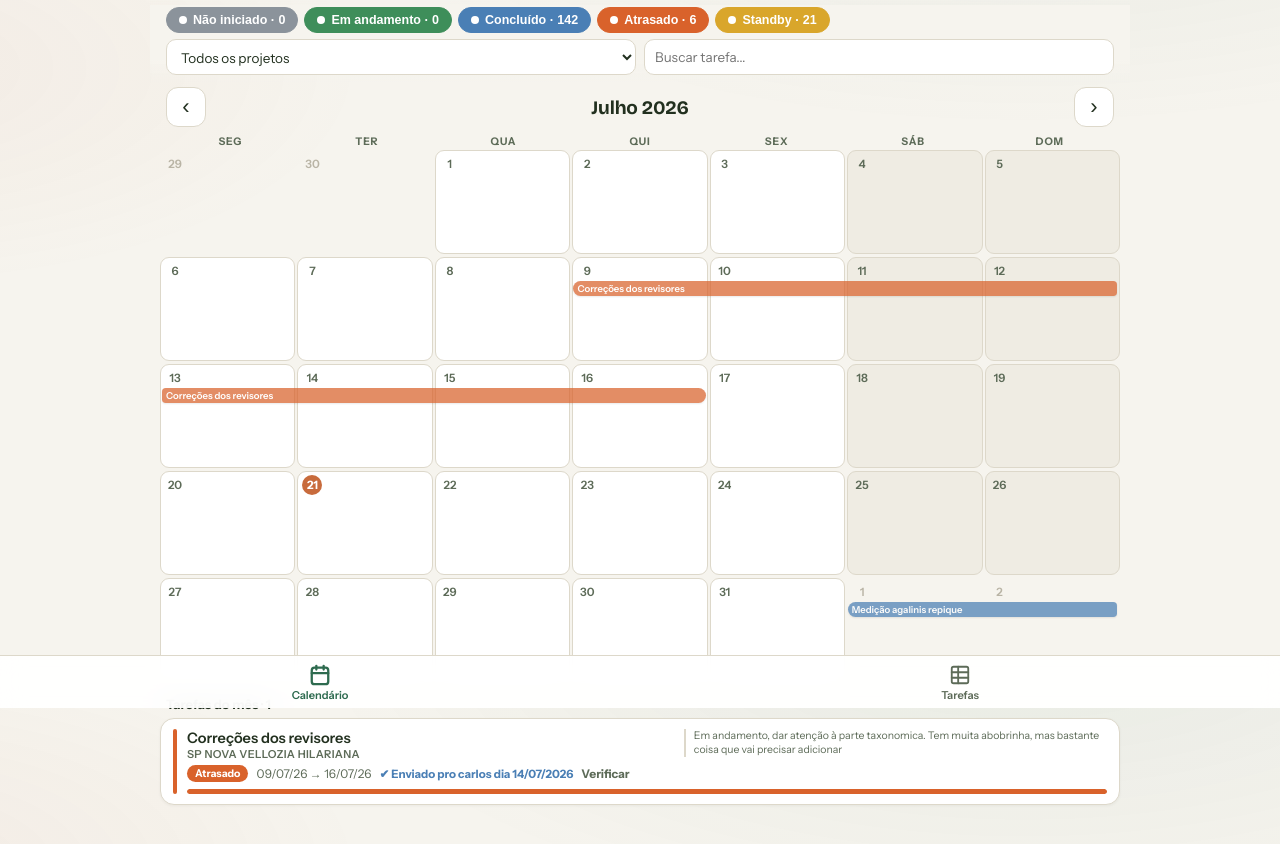
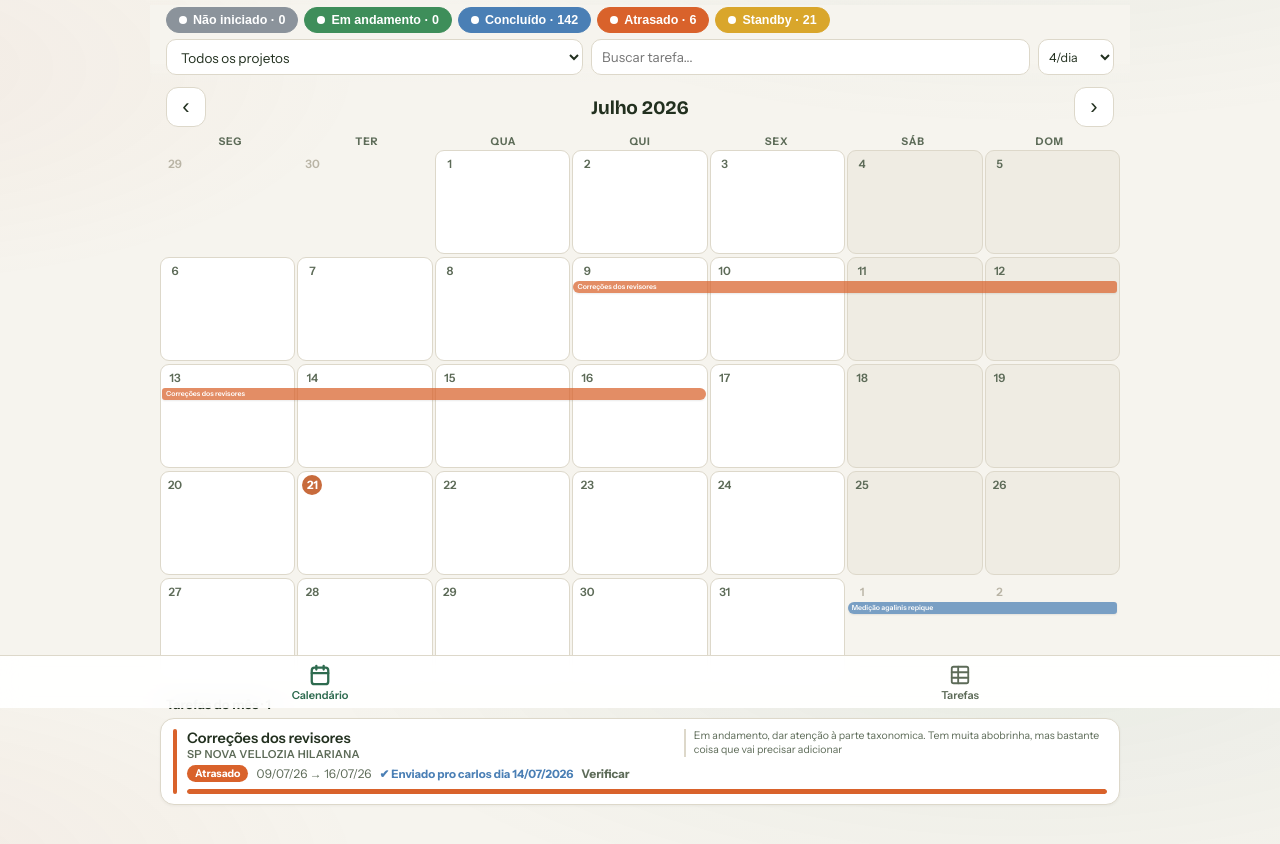
Before and after one commit to HugoDolsan/app, a plain HTML site: page index.html in a window 1280 px wide. Shown: the part 92-936 px from the top of the page. Drawn offline with nearby package versions, Linux system fonts and the light colour scheme.

Commit message:
v14: seletor N/dia (2–8) no calendário — barras/fonte escalam, tiras de cor quando muito pequenas

```diff
--- a/app.js
+++ b/app.js
@@ -4,7 +4,7 @@
 'use strict';
 
 /* ---------------- state ---------------- */
-const APP_VERSION = 'v13';
+const APP_VERSION = 'v14';
 /* URL do Apps Script embutida — leitura aberta a quem tiver o link do site;
    a escrita (push) é protegida pelo Token de escrita (WRITE_TOKEN no script) */
 const DEFAULT_SCRIPT_URL = 'https://script.google.com/macros/s/AKfycbw-Oa-CYQ8qafhsbhTF4uhKGU8dHk4Kn21_DvSEMhDyLxpq3YtJeKoG3CilVRKJ3kkZ/exec';
@@ -165,6 +165,11 @@ function renderFilterbar(){
 }
 $('#f-proj').onchange=e=>{ F.proj=e.target.value; renderAll(); };
 $('#f-q').oninput=e=>{ F.q=e.target.value.trim(); renderAll(); };
+$('#f-lanes').onchange=e=>{
+  S.settings.calLanes=parseInt(e.target.value,10);
+  if(!RO){ try{ localStorage.setItem(LS_KEY, JSON.stringify(S)); }catch(_){} }
+  renderAll();
+};
 
 /* ---------------- calendar (screen 1) ---------------- */
 const now=new Date();
@@ -223,12 +228,18 @@ function renderCalendar(){
       week.appendChild(el); dayEls.push({el,iso:dIso});
     }
 
-    /* lay out bars in lanes */
+    /* lay out bars in lanes — quantidade escolhida no seletor "N/dia";
+       barras e fonte encolhem conforme aumenta; muito pequenas viram tiras de cor */
+    const MAXL=Math.max(2,Math.min(8, S.settings.calLanes||4));
+    const laneSp=Math.max(6, Math.floor(58/MAXL));
+    const barH=laneSp-2;
+    const barFs=Math.max(5.5, barH-5);
+    const showTxt=barH>=10;
     const bars=document.createElement('div'); bars.className='cal-bars';
     const wkTasks=visTasks
       .filter(t=>taskInRange(t,wkA,wkB))
       .sort((a,b)=> (a.inicio<b.inicio?-1:a.inicio>b.inicio?1:0));
-    const lanes=[]; const MAXL=3; const overflow={};
+    const lanes=[]; const overflow={};
     wkTasks.forEach(t=>{
       const j=fimPlanejado(t)||t.inicio;
       const c0=Math.max(0, diffDays(wkA, t.inicio<wkA?wkA:t.inicio));
@@ -246,8 +257,9 @@ function renderCalendar(){
         +((t.precisao||'Janela')==='Janela'?' janela':'')
         +(t.inicio>=wkA?' rstart':'')
         +(j<=wkB?' rend':'');
-      bar.style.cssText=`left:calc(${c0}/7*100% + 2px);width:calc(${c1-c0+1}/7*100% - 5px);top:${lane*18}px;background:${meta.c}`;
-      bar.textContent=t.tarefa||'(sem nome)';
+      bar.style.cssText=`left:calc(${c0}/7*100% + 2px);width:calc(${c1-c0+1}/7*100% - 5px);top:${lane*laneSp}px;background:${meta.c};height:${barH}px;line-height:${barH}px;font-size:${barFs}px`;
+      bar.textContent=showTxt ? (t.tarefa||'(sem nome)') : '';
+      bar.title=t.tarefa||'';
       bar.onclick=ev=>{ ev.stopPropagation(); openTaskModal(S.tasks.indexOf(t)); };
       bars.appendChild(bar);
     });
@@ -814,6 +826,7 @@ function renderAll(){
 }
 persist();
 applyZoom();
+$('#f-lanes').value=String(Math.max(2,Math.min(8,S.settings.calLanes||4)));
 if(RO){
   document.body.classList.add('ro');
   $('#ro-banner').hidden=false;
--- a/index.html
+++ b/index.html
@@ -33,6 +33,12 @@
   <div class="filter-row2">
     <select id="f-proj" class="sel"><option value="">Todos os projetos</option></select>
     <input type="search" id="f-q" class="inp" placeholder="Buscar tarefa...">
+    <select id="f-lanes" class="sel lanes" title="Tarefas por dia no calendário">
+      <option value="2">2/dia</option><option value="3">3/dia</option>
+      <option value="4" selected>4/dia</option><option value="5">5/dia</option>
+      <option value="6">6/dia</option><option value="7">7/dia</option>
+      <option value="8">8/dia</option>
+    </select>
   </div>
 </div>
 
--- a/styles.css
+++ b/styles.css
@@ -84,8 +84,9 @@ body.ro .ed-only{display:none!important}
   font:inherit;font-size:13.5px;border:1px solid var(--line);border-radius:10px;
   background:var(--surface);color:var(--ink);padding:8px 10px;min-width:0;
 }
-.filter-row2 .sel{flex:1;max-width:52%}
+.filter-row2 .sel{flex:1;max-width:44%}
 .filter-row2 .inp{flex:1}
+.filter-row2 .sel.lanes{flex:0 0 auto;max-width:none;width:76px;padding:8px 6px;font-size:12.5px}
 
 /* ---------- calendar ---------- */
 .view{padding:0 10px}
--- a/sw.js
+++ b/sw.js
@@ -1,5 +1,5 @@
 /* Service worker — cache-first app shell, so the PWA works offline */
-const CACHE = 'planej-hd-v13';
+const CACHE = 'planej-hd-v14';
 const SHELL = ['./', './index.html', './styles.css', './app.js', './seed.js',
                './manifest.json', './icon-192.png', './icon-512.png'];
 
```
